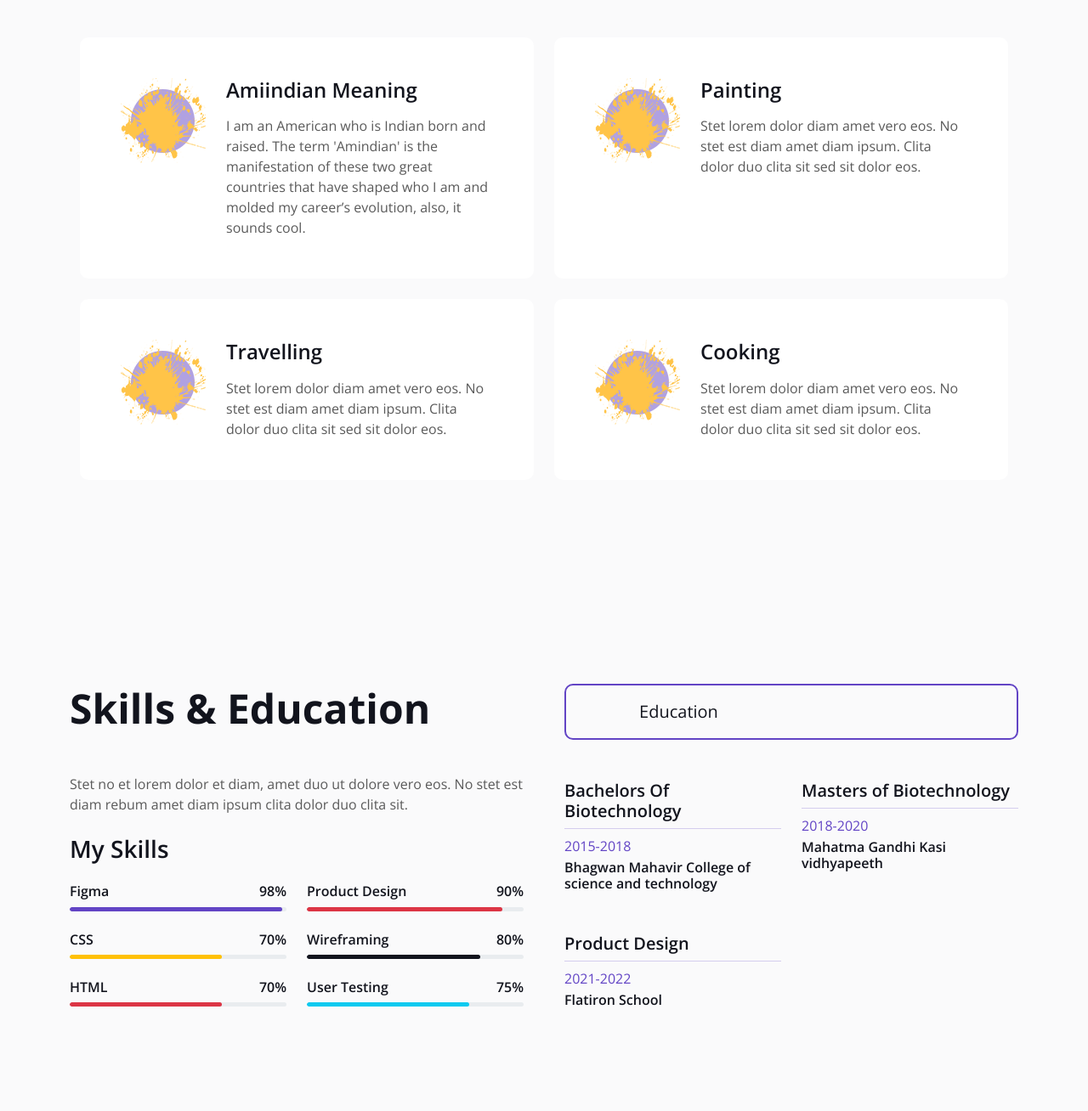
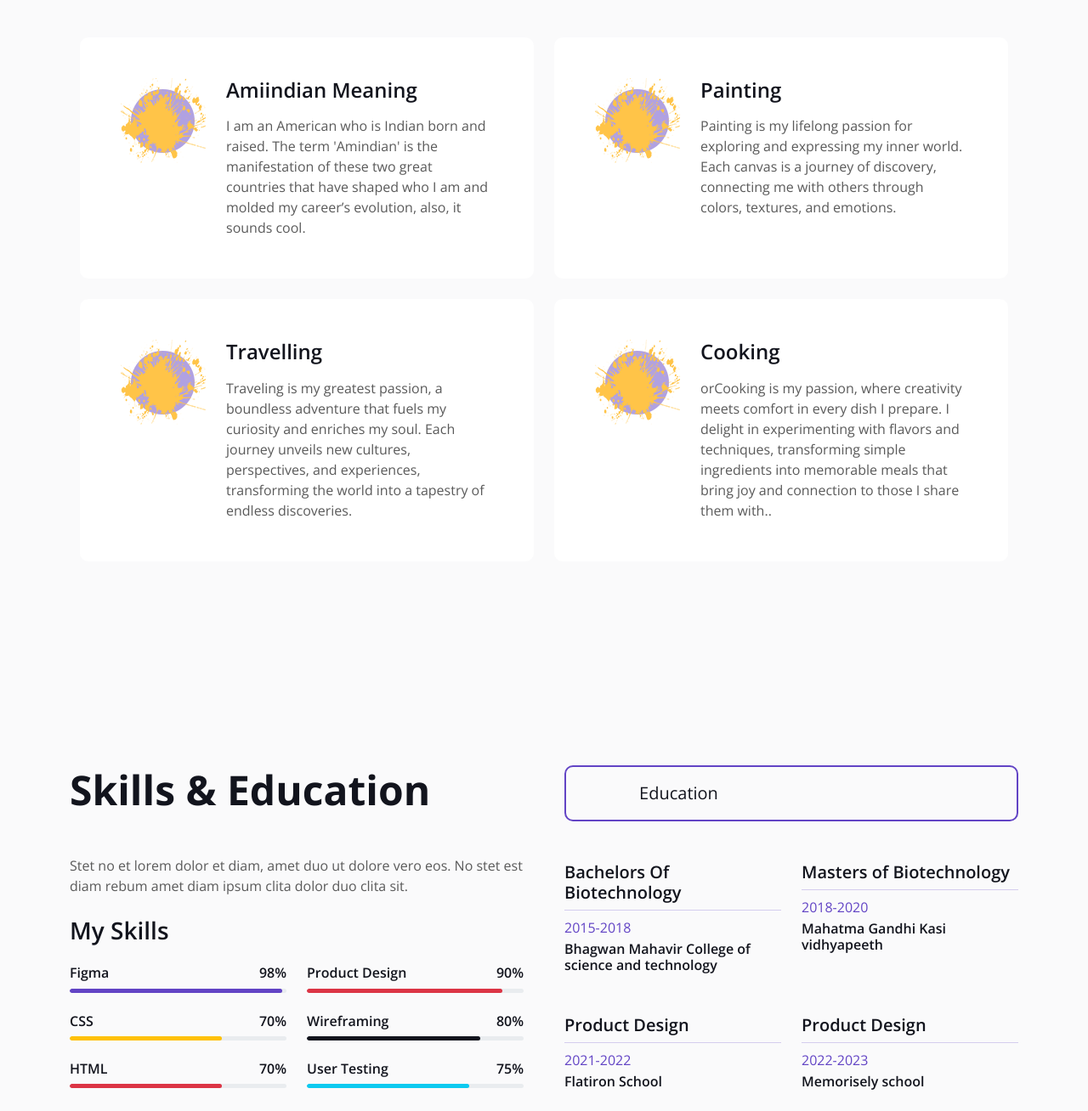
Before and after one commit to Binal20/Binal20.github.io, a plain HTML site: page index.html in a window 1280 px wide. Shown: the part 1840-3148 px from the top of the page at 85% size. Drawn offline with nearby package versions, Linux system fonts and the light colour scheme.

Commit message:
Update index.html

```diff
--- a/index.html
+++ b/index.html
@@ -242,7 +242,7 @@
                         <div class="ms-sm-4">
                             <h4 class="mb-3">Painting</h4>
 
-                            <span>Stet lorem dolor diam amet vero eos. No stet est diam amet diam ipsum. Clita dolor duo clita sit sed sit dolor eos.</span>
+                            <span>Painting is my lifelong passion for exploring and expressing my inner world. Each canvas is a journey of discovery, connecting me with others through colors, textures, and emotions.</span>
                         </div>
                     </div>
                 </div>
@@ -254,7 +254,7 @@
                         <div class="ms-sm-4">
                             <h4 class="mb-3">Travelling</h4>
 
-                            <span>Stet lorem dolor diam amet vero eos. No stet est diam amet diam ipsum. Clita dolor duo clita sit sed sit dolor eos.</span>
+                            <span>Traveling is my greatest passion, a boundless adventure that fuels my curiosity and enriches my soul. Each journey unveils new cultures, perspectives, and experiences, transforming the world into a tapestry of endless discoveries.</span>
                         </div>
                     </div>
                 </div>
@@ -266,7 +266,7 @@
                         <div class="ms-sm-4">
                             <h4 class="mb-3">Cooking</h4>
 
-                            <span>Stet lorem dolor diam amet vero eos. No stet est diam amet diam ipsum. Clita dolor duo clita sit sed sit dolor eos.</span>
+                            <span>orCooking is my passion, where creativity meets comfort in every dish I prepare. I delight in experimenting with flavors and techniques, transforming simple ingredients into memorable meals that bring joy and connection to those I share them with..</span>
                         </div>
                     </div>
                 </div>
@@ -375,7 +375,13 @@
                                     <p class="text-primary mb-1">2021-2022</p>
                                     <h6 class="mb-0">Flatiron School</h6>
                                 </div>
-                            </div>
+
+                                <div class="col-sm-6">
+                                    <h5>Product Design</h5>
+                                    <hr class="text-primary my-2">
+                                    <p class="text-primary mb-1">2022-2023</p>
+                                    <h6 class="mb-0">Memorisely school</h6>
+                               </div>
                         </div>
                     </div>
                 </div>
```
